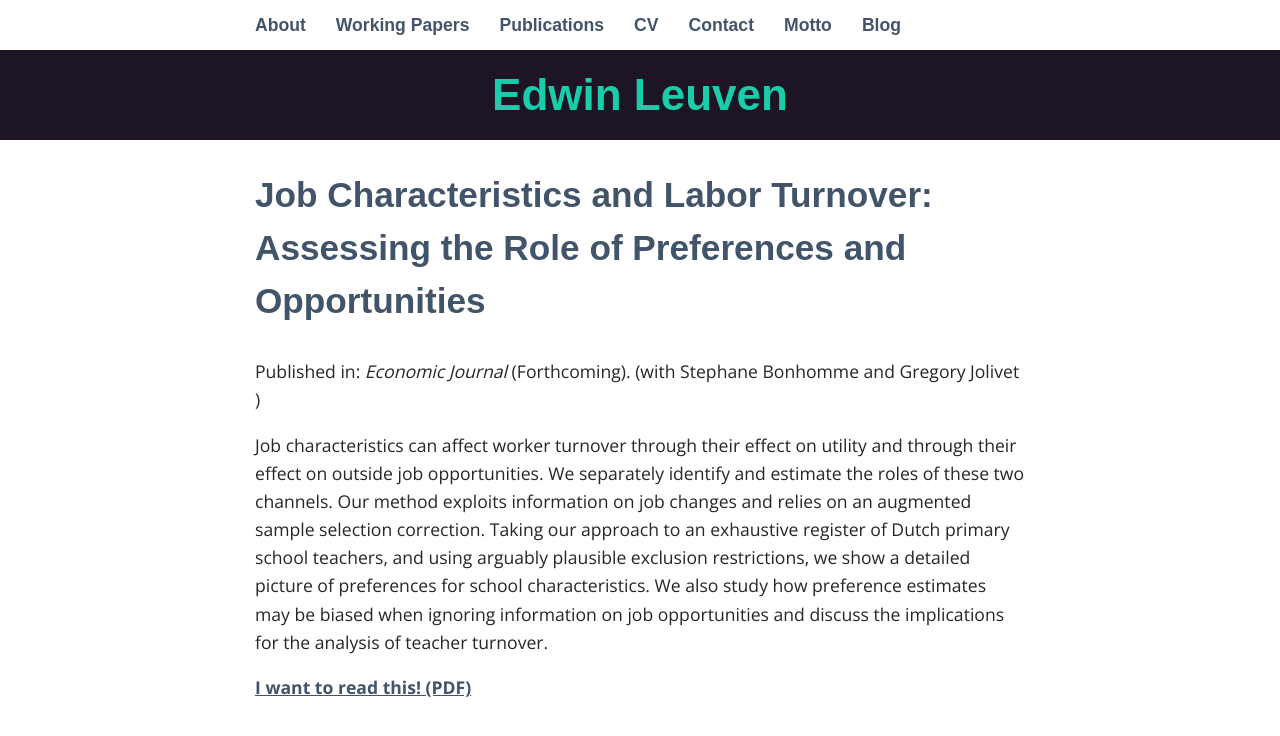
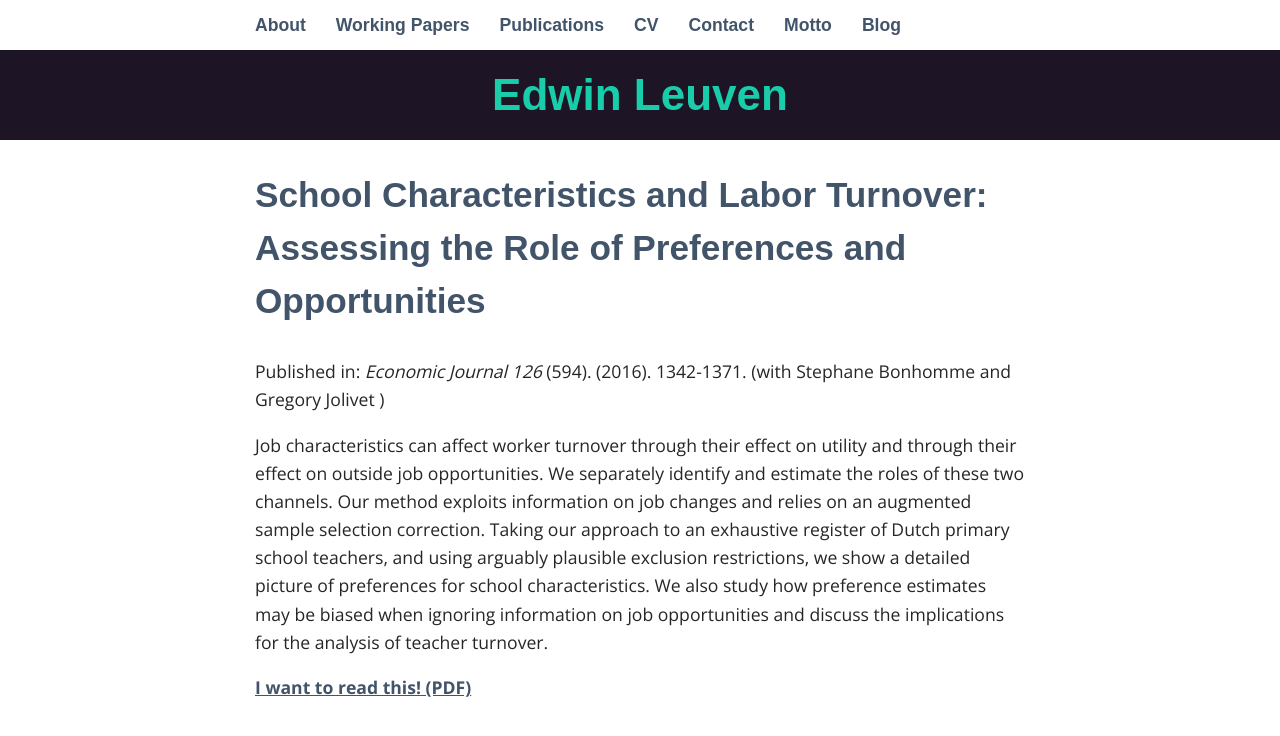
Before and after one commit to oosterbeek/www, a Jekyll site: the page built from _posts/2017-03-05-Job-Characteristics-and-Labor-Turnover.markdown, in a window 1280 px wide. Shown: the top 736 px of the page. Built offline with Jekyll 4.4.1, drawn with Linux system fonts in a browser that asks for light colours; some web fonts are replaced.

Commit message:
update teacher paper

```diff
--- a/_posts/2017-03-05-Job-Characteristics-and-Labor-Turnover.markdown
+++ b/_posts/2017-03-05-Job-Characteristics-and-Labor-Turnover.markdown
@@ -1,13 +1,13 @@
 ---
 layout: pub
-title: "Job Characteristics and Labor Turnover: Assessing the Role of Preferences and Opportunities"
+title: "School Characteristics and Labor Turnover: Assessing the Role of Preferences and Opportunities"
 abstract: "Job characteristics can affect worker turnover through their effect on utility and through their effect on outside job opportunities. We separately identify and estimate the roles of these two channels. Our method exploits information on job changes and relies on an augmented sample selection correction. Taking our approach to an exhaustive register of Dutch primary school teachers, and using arguably plausible exclusion restrictions, we show a detailed picture of preferences for school characteristics. We also study how preference estimates may be biased when ignoring information on job opportunities and discuss the implications for the analysis of teacher turnover."
 authors: "Stephane Bonhomme and Gregory Jolivet and Edwin Leuven"
-year: "Forthcoming"
+year: "2016"
 journal: "Economic Journal"
-volume: ""
-number: ""
-pages: ""
+volume: "126"
+number: "594"
+pages: "1342-1371"
 type: "article"
 booktitle: ""
 editor: ""
```
